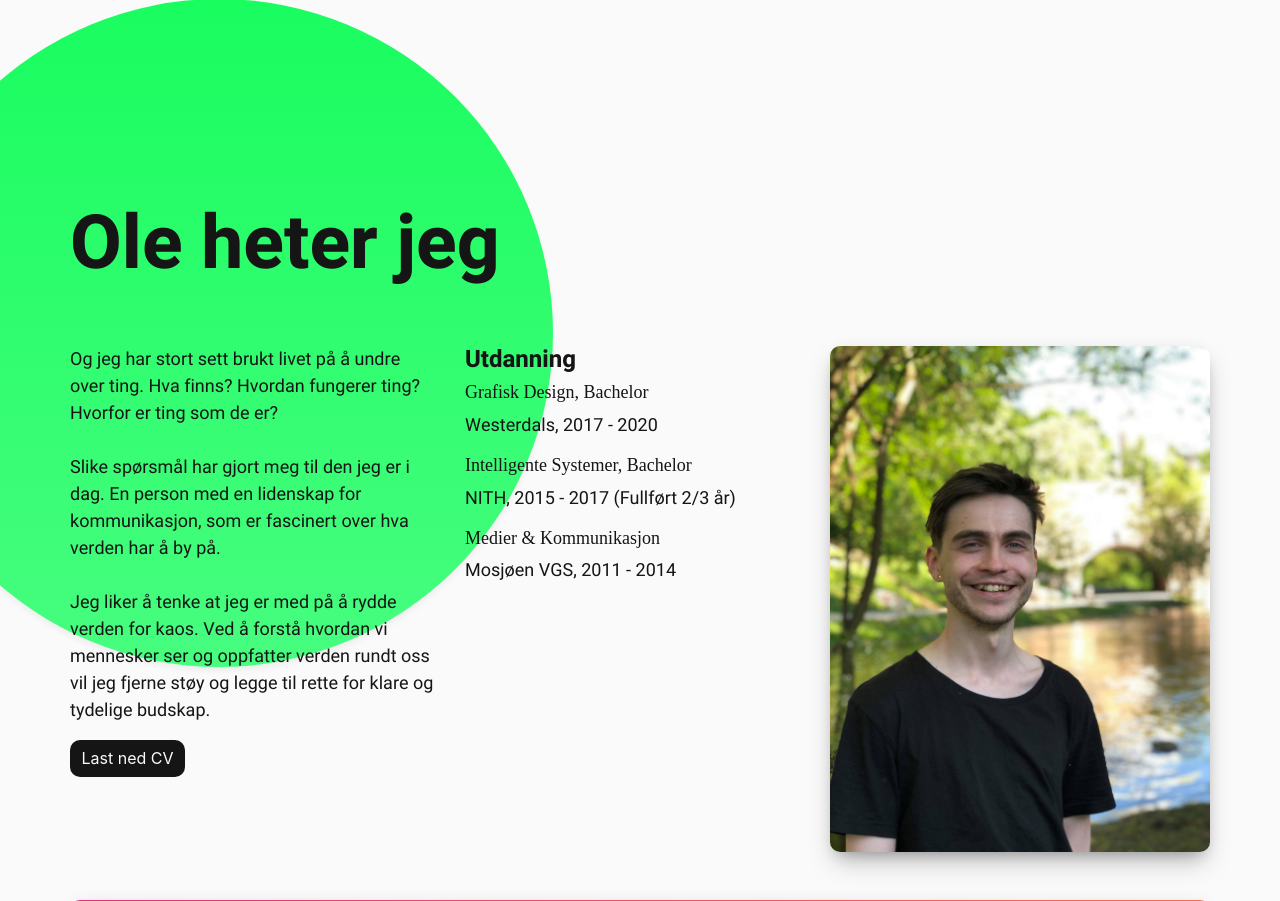
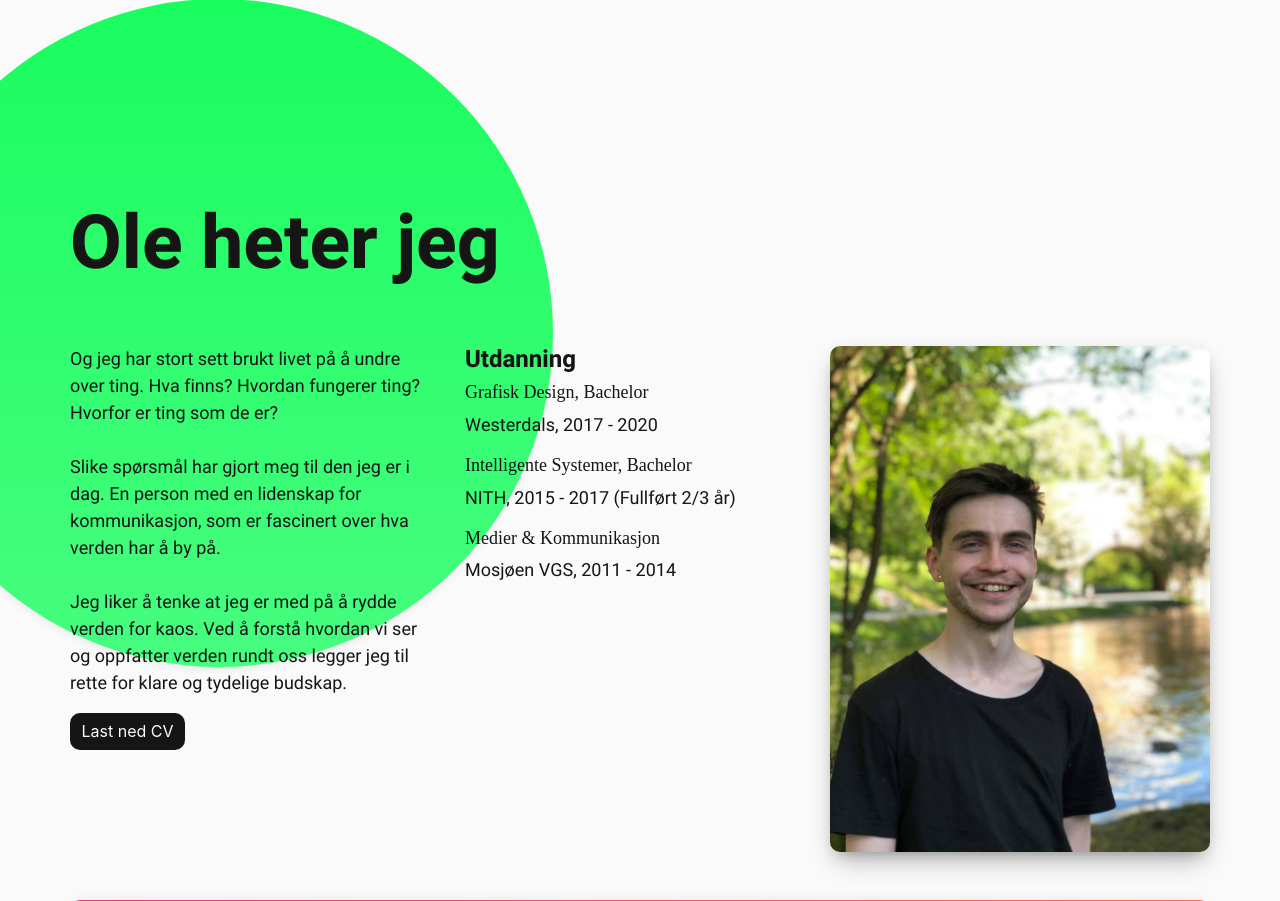
Before and after one commit to TheFlyingWhale/Portfolio, a PHP site: page / in a window 1280 px wide. Shown: the part 4141-5042 px from the top of the page. Run offline with PHP 8.4, Linux system fonts and the light colour scheme; some web fonts are replaced.

Commit message:
Done some changes to the text about me

```diff
--- a/components/about.php
+++ b/components/about.php
@@ -15,7 +15,7 @@
             <br><br>
             Slike spørsmål har gjort meg til den jeg er i dag. En person med en lidenskap for kommunikasjon, som er fascinert over hva verden har å by på.
             <br><br>
-            Jeg liker å tenke at jeg er med på å rydde verden for kaos. Ved å forstå hvordan vi mennesker ser og oppfatter verden rundt oss vil jeg fjerne støy og legge til rette for klare og tydelige budskap.
+            Jeg liker å tenke at jeg er med på å rydde verden for kaos. Ved å forstå hvordan vi ser og oppfatter verden rundt oss legger jeg til rette for klare og tydelige budskap.
           </p>
           <div class="col p-0 mt-md-5 mt-lg-0">
             <a href="/content/CV.pdf" download class="d-flex justify-content-md-center justify-content-lg-start">
```
